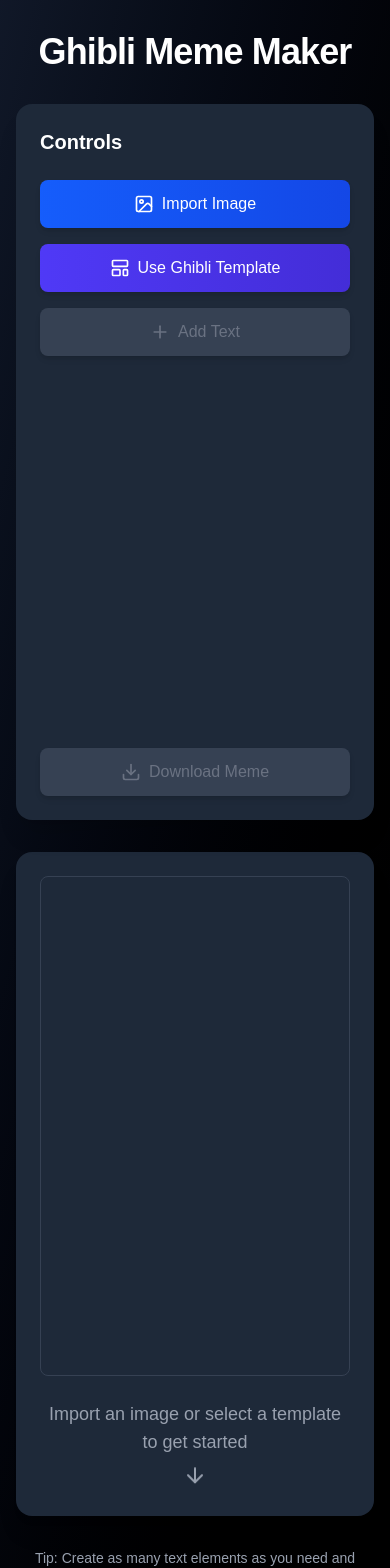
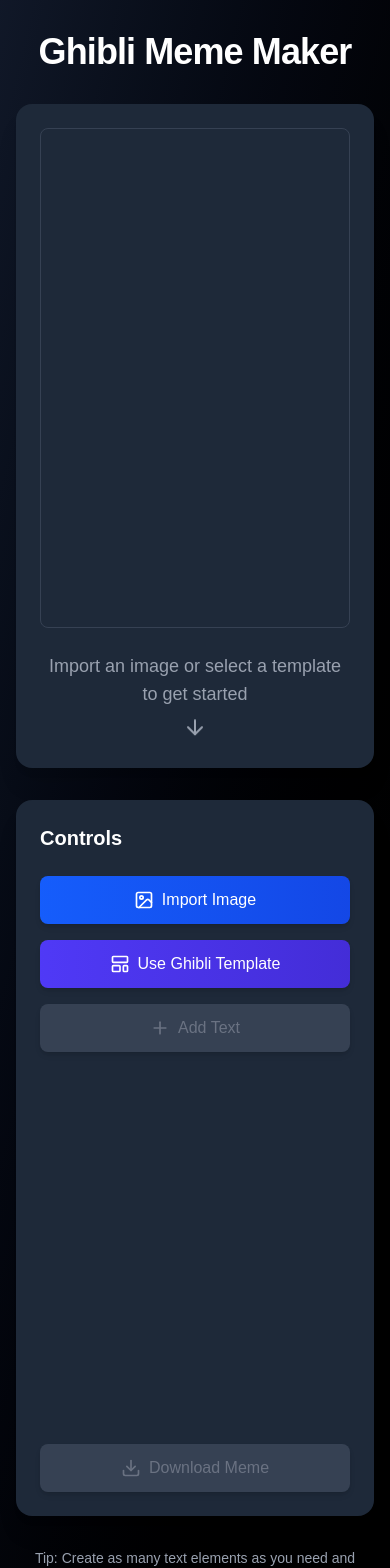
Before and after one commit to altamsh04/ghibli-meme-maker, a React (Vite) app: page /meme-maker in a window 390 px wide. Shown: the top 1568 px of the page. Built offline with nearby package versions, Linux system fonts and the light colour scheme.

Commit message:
Update: Mobile responsiveness

```diff
--- a/src/pages/MemeMaker.jsx
+++ b/src/pages/MemeMaker.jsx
@@ -313,8 +313,10 @@
         </h1>
 
         <div className="grid grid-cols-1 lg:grid-cols-3 gap-8">
-          {/* Left column - Controls */}
-          <div className="bg-gray-800 rounded-2xl shadow-xl p-6 h-[calc(100vh-8rem)] sticky top-8 flex flex-col">
+
+
+          {/* Controls - Appears second on mobile */}
+          <div className="bg-gray-800 rounded-2xl shadow-xl p-6 h-[calc(100vh-8rem)] lg:sticky lg:top-8 flex flex-col order-2 lg:order-1">
             <h2 className="text-xl font-semibold text-white mb-6">Controls</h2>
 
             {/* Fixed buttons section */}
```
